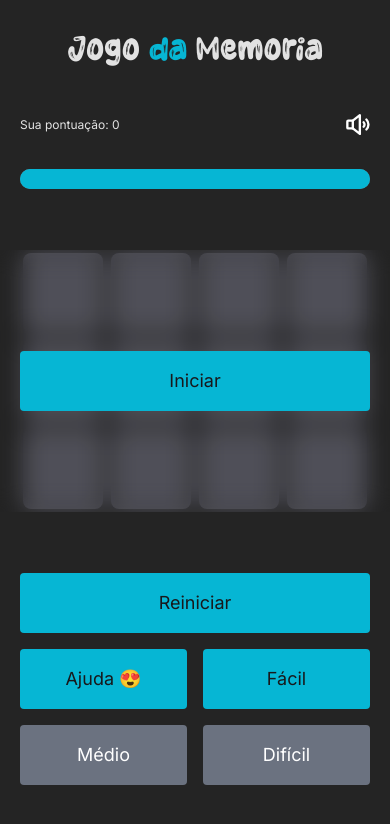
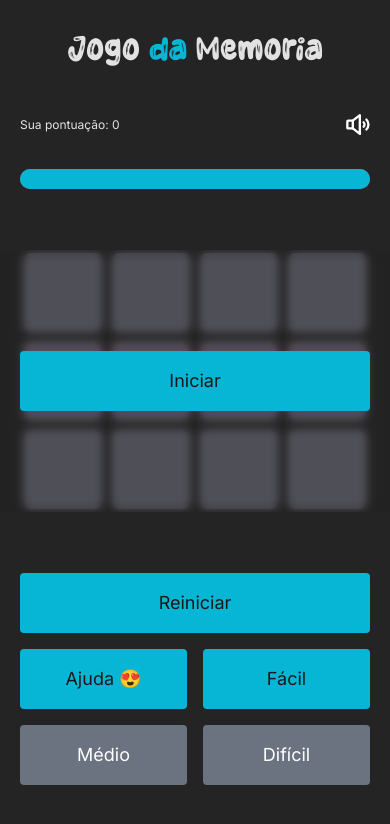
Before and after one commit to igorssc/memory-game, a React (Vite) app: page / in a window 390 px wide. Shown: the top 824 px of the page. Built offline with nearby package versions, Linux system fonts and the light colour scheme; no server answers.

Commit message:
Update Icons.tsx

```diff
--- a/src/components/Icons.tsx
+++ b/src/components/Icons.tsx
@@ -19,7 +19,7 @@ export const Icons = () => {
         >
           {!isPlaying && (
             <>
-              <div className="w-full h-[calc(100%+6px)] -top-[3px] absolute bg-[rgba(36,36,36,0.04)] backdrop-blur-md z-10"></div>
+              <div className="w-full h-[calc(100%+6px)] -top-[3px] absolute bg-[rgba(36,36,36,0.04)] backdrop-blur-sm md:backdrop-blur-md z-10"></div>
               <div className="w-full h-full absolute top-0 left-0 z-20 flex justify-center items-center px-5">
                 <Button
                   onClick={() => {
```
